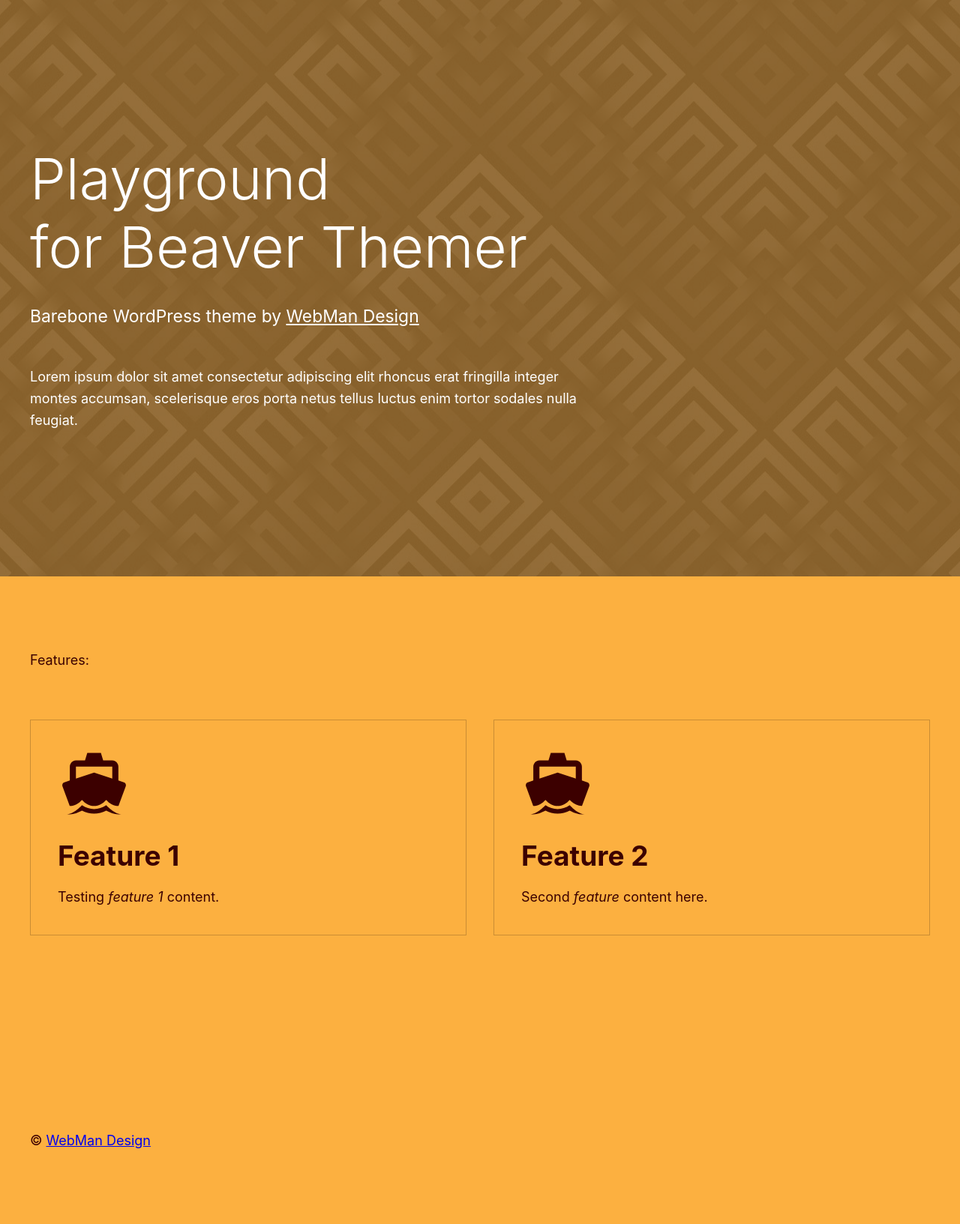
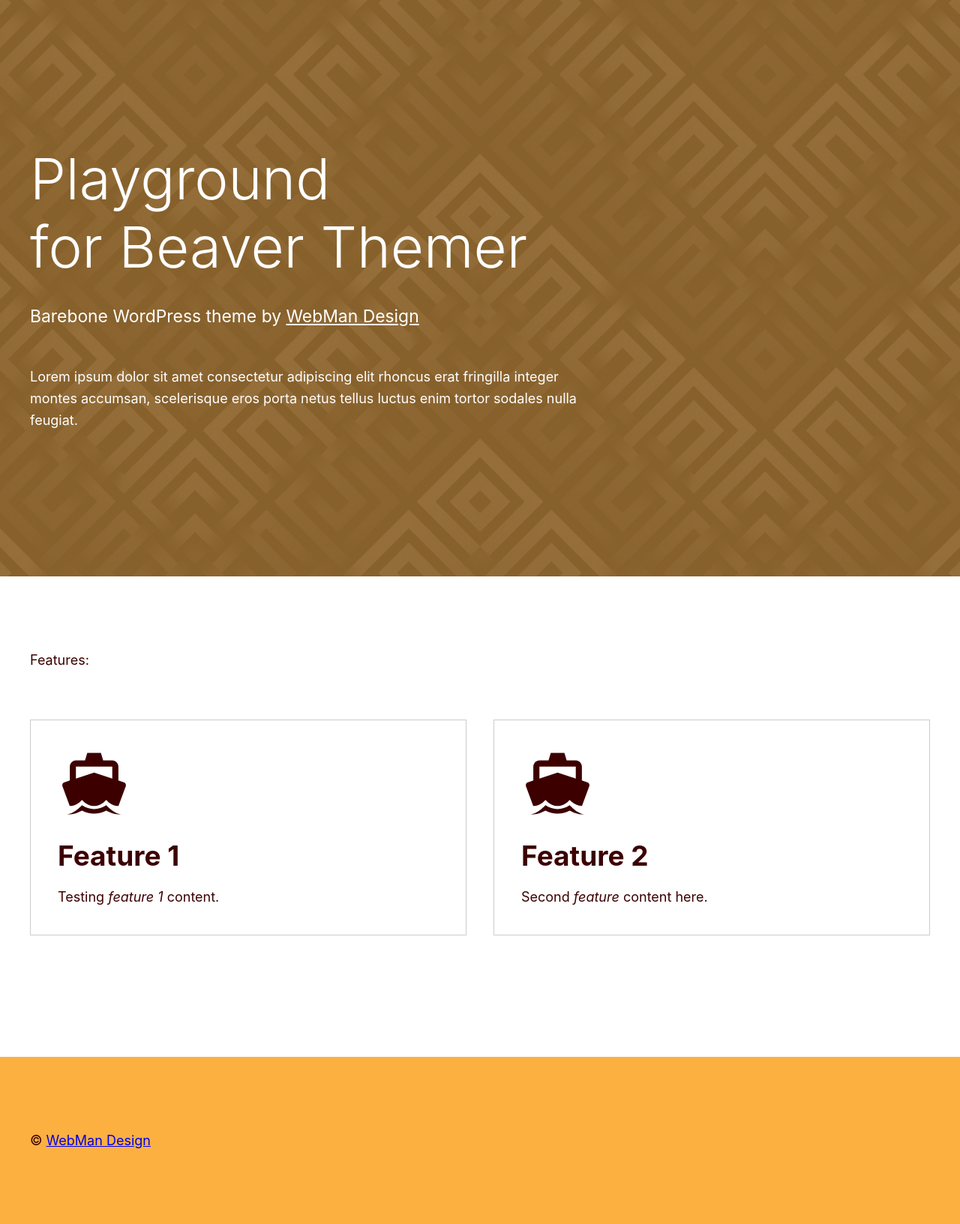
Before and after one commit to webmandesign/playground-for-beaver-themer, a Jekyll site: the page built from index.md, in a window 1280 px wide. Shown: the whole page at 75% size. Built offline with Jekyll 4.4.1, drawn with Linux system fonts in a browser that asks for light colours.

Commit message:
* Fixing styles

```diff
--- a/_sass/content/_content.scss
+++ b/_sass/content/_content.scss
@@ -1,6 +1,5 @@
 .site-content {
 	padding: 5.387em 0;
-	background-color: #fcb040;
 }
 
 @import '_features';
```
